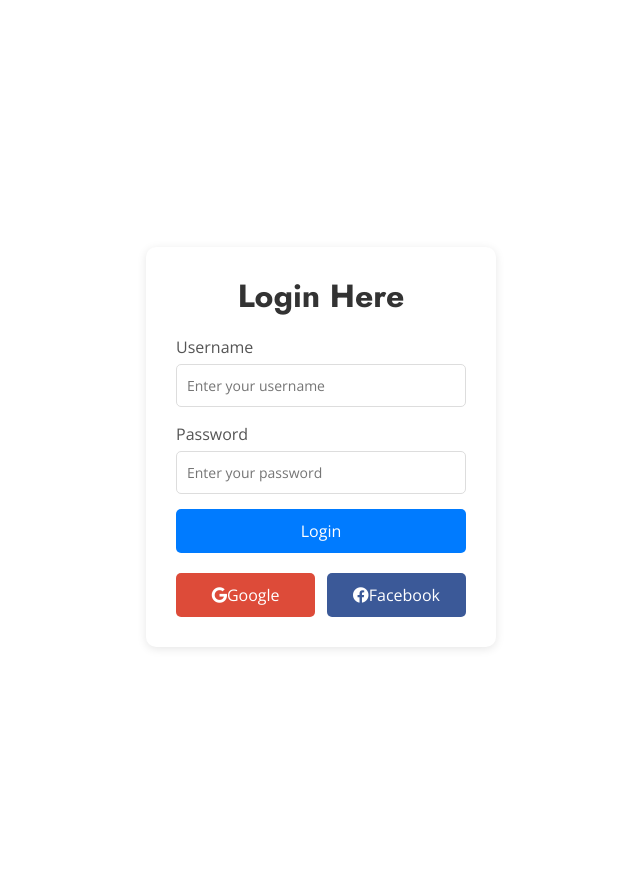
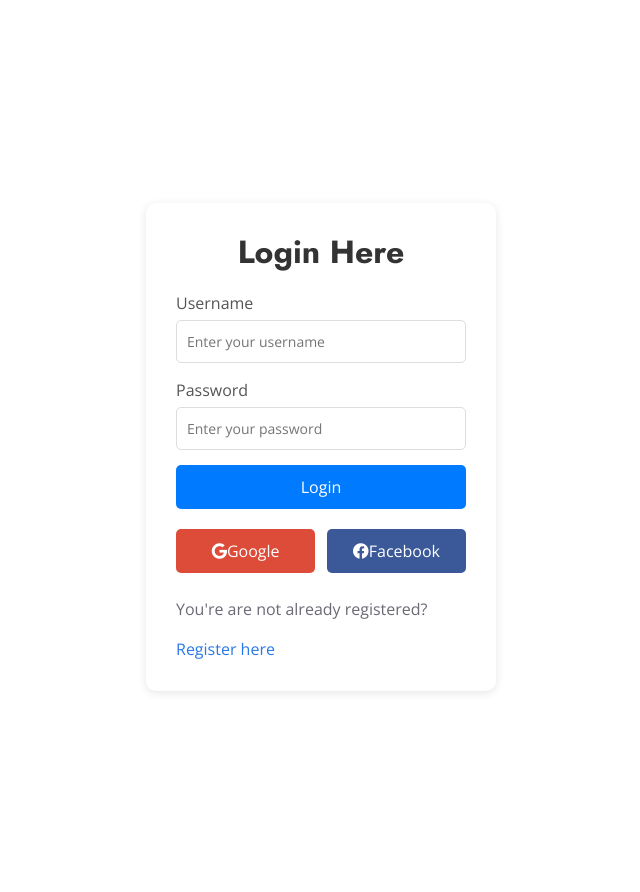
Before and after one commit to kosvish/fast_api_online_course_platform, a FastAPI app: page /pages/users/login in a window 1280 px wide. Shown: the part 859-1751 px from the top of the page, without its empty margins (319-959 px from the left). Run offline with FastAPI, Linux system fonts and the light colour scheme; parts of the project's set-up code (start-up, migrations or seed data) failed here and were passed over; some libraries are stand-ins or nearby versions.

Commit message:
add text about register

```diff
--- a/templates/users/login.html
+++ b/templates/users/login.html
@@ -123,6 +123,9 @@
                 <div class="facebook"><i class="fab fa-facebook"></i> Facebook</div>
             </div>
         </form>
+        <br>
+        <p>You're are not already registered?</p>
+        <a href="/pages/users/registration">Register here</a>
     </div>
 </div>
 
```
